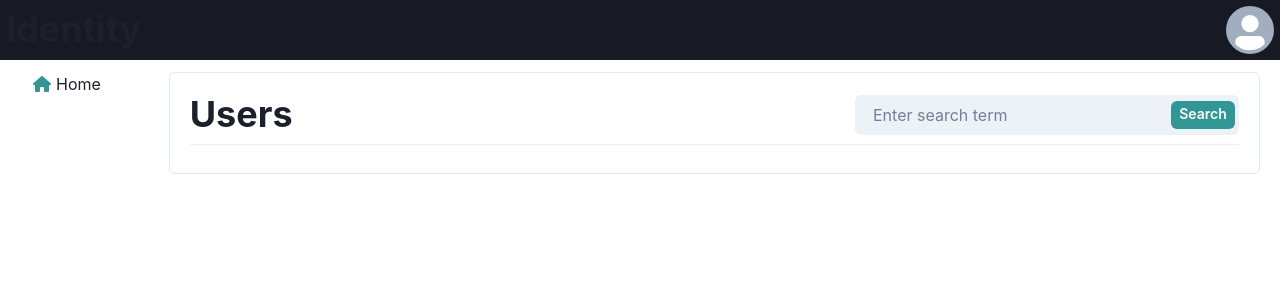
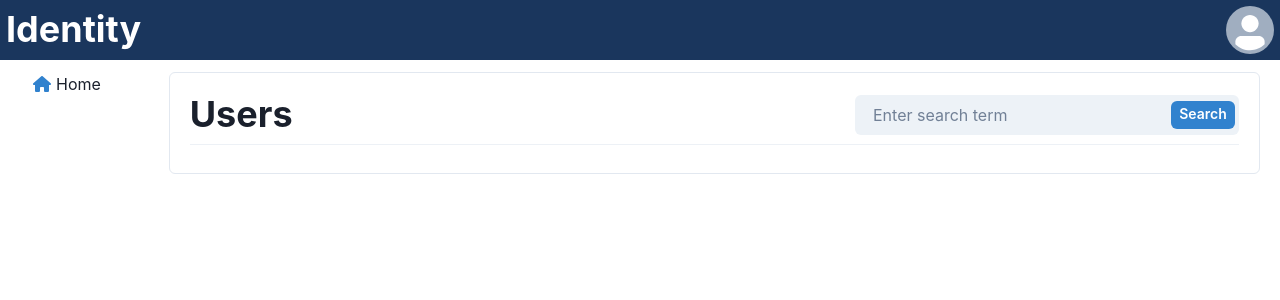
Before and after one commit to iainworkman/identity, a React (Create React App) app in the folder ui/: page /users in a window 1280 px wide. Shown: the top 300 px of the page. Built offline with nearby package versions, Linux system fonts and the light colour scheme; no server answers.

Commit message:
Theme tweaks

```diff
--- a/ui/src/Components/DataTable.tsx
+++ b/ui/src/Components/DataTable.tsx
@@ -64,9 +64,9 @@ const DataTable = (props: DataTableProps) => {
                                         <Tr key={row[keyField]}>
                                             {columns.filter(column => isColumnVisible(column)).map(column => <Td key={`${row[keyField]}${column.key}`}>{row[column.key]}</Td>)}
                                             {(onViewClicked !== undefined || onEditClicked !== undefined || onDeleteClicked!== undefined) && <Td width='1'>
-                                                {onViewClicked !== undefined &&  <IconButton marginRight='1' size='sm' aria-label='View' onClick={() => onViewClicked(row)} icon={<FontAwesomeIcon icon={faEye}/>} />}
-                                                {onEditClicked !== undefined && <IconButton marginRight='1' size='sm' aria-label='Edit' onClick={onEditClicked} icon={<FontAwesomeIcon icon={faPencil}/>} />}
-                                                {onDeleteClicked !== undefined && <IconButton marginRight='1' size='sm' aria-label='Edit' onClick={onDeleteClicked} icon={<FontAwesomeIcon icon={faTrash}/>} />}
+                                                {onViewClicked !== undefined &&  <IconButton marginRight='1' size='sm' aria-label='View' colorScheme='brand' variant='outline' onClick={() => onViewClicked(row)} icon={<FontAwesomeIcon icon={faEye}/>} />}
+                                                {onEditClicked !== undefined && <IconButton marginRight='1' size='sm' aria-label='Edit' colorScheme='brand' variant='outline' onClick={onEditClicked} icon={<FontAwesomeIcon icon={faPencil}/>} />}
+                                                {onDeleteClicked !== undefined && <IconButton marginRight='1' size='sm' aria-label='Edit' colorScheme='brand' variant='outline' onClick={onDeleteClicked} icon={<FontAwesomeIcon icon={faTrash}/>} />}
                                             </Td>}
                                         </Tr>
                                     ))}
@@ -76,7 +76,7 @@ const DataTable = (props: DataTableProps) => {
                     </>
                 ) : (
                     <Flex justifyContent='center' alignItems='center'>
-                        <Spinner color='teal.500' size='xl'/>
+                        <Spinner color='brand.500' size='xl'/>
                     </Flex>
                 )}
         </Box>
--- a/ui/src/Components/DomainDetailModal.tsx
+++ b/ui/src/Components/DomainDetailModal.tsx
@@ -37,7 +37,7 @@ const DomainDetailModal = (props: DomainDetailModalProps) => {
                     <DetailField fieldName={'Bind User DN'} fieldValue={domain.bind_user_dn} />
                 </ModalBody>
                 <ModalFooter>
-                    <Button colorScheme='teal' mr={3} onClick={onClose}>
+                    <Button colorScheme='brand' mr={3} onClick={onClose}>
                         Close
                     </Button>
                 </ModalFooter>
--- a/ui/src/Components/Paginator.tsx
+++ b/ui/src/Components/Paginator.tsx
@@ -16,7 +16,7 @@ const Paginator = (props: PaginatorProps) => {
         <HStack justifyContent='flex-end' marginTop='2'>
             <IconButton
                 size='sm'
-                colorScheme='teal'
+                colorScheme='brand'
                 aria-label='Call Sage'
                 fontSize='20px'
                 variant='outline'
@@ -29,7 +29,7 @@ const Paginator = (props: PaginatorProps) => {
             </Box>
             <IconButton
                 size='sm'
-                colorScheme='teal'
+                colorScheme='brand'
                 aria-label='Call Sage'
                 fontSize='20px'
                 variant='outline'
--- a/ui/src/Components/SearchInput.tsx
+++ b/ui/src/Components/SearchInput.tsx
@@ -34,7 +34,7 @@ const SearchInput = (props: SearchInputProps) => {
                 variant='filled'
             />
             <InputRightElement width='4.5rem'>
-                <Button h='1.75rem' size='sm' padding='2' colorScheme='teal' onClick={handleSearchClick}>
+                <Button h='1.75rem' size='sm' padding='2' colorScheme='brand' onClick={handleSearchClick}>
                     Search
                 </Button>
             </InputRightElement>
--- a/ui/src/Components/UserDetailModal.tsx
+++ b/ui/src/Components/UserDetailModal.tsx
@@ -33,7 +33,7 @@ const UserDetailModal = (props: UserDetailModalProps) => {
                     <DetailField fieldName={'Email'} fieldValue={user.email}/>
                 </ModalBody>
                 <ModalFooter>
-                    <Button colorScheme='teal' mr={3} onClick={onClose}>
+                    <Button colorScheme='brand' mr={3} onClick={onClose}>
                         Close
                     </Button>
                 </ModalFooter>
--- a/ui/src/Navigation/NavigationMenu.tsx
+++ b/ui/src/Navigation/NavigationMenu.tsx
@@ -42,7 +42,7 @@ const NavigationMenu = (props: NavigationMenuProps) => {
                 menuItem => (
                     <ListItem key={menuItem.name} paddingX='3'>
                         <NavLink to={menuItem.path} style={(state) => state.isActive ? activeStyle : undefined} onClick={onNavClick}>
-                            <ChakraIcon fixedWidth icon={menuItem.icon} color='teal.500' marginRight='1'/>
+                            <ChakraIcon fixedWidth icon={menuItem.icon} color='brand.500' marginRight='1'/>
                             {menuItem.name}
                         </NavLink>
                     </ListItem>
--- a/ui/src/Pages/PageLayout.tsx
+++ b/ui/src/Pages/PageLayout.tsx
@@ -9,7 +9,7 @@ import {
     Hide,
     HStack,
     IconButton,
-    Show,
+    Show, useColorModeValue,
     useDisclosure
 } from "@chakra-ui/react";
 import {faHome, faUser, faUsersRectangle} from "@fortawesome/free-solid-svg-icons";
@@ -47,11 +47,12 @@ const navigationMenuItems : Array<NavigationMenuItem> = [
 function PageLayout() {
 
     const {isOpen, onOpen, onClose} = useDisclosure()
+
     return (
         <>
-            <Box backgroundColor='gray.900' as='header' padding='1.5'>
+            <Box backgroundColor='brand.900' as='header' padding='1.5'>
                 <Flex alignItems='center'  >
-                    <Heading flexGrow='1'>Identity</Heading>
+                    <Heading flexGrow='1' color='white'>Identity</Heading>
                     <Show below='md'>
                         <IconButton aria-label='Navigation Menu' marginRight='2' icon={ <FontAwesomeIcon icon={faBars}/> } onClick={onOpen}/>
                         <Drawer placement='left' onClose={onClose} isOpen={isOpen}>
--- /dev/null
+++ b/ui/src/Themes/DefaultTheme.tsx
@@ -0,0 +1,12 @@
+// 1. Import `extendTheme`
+import { extendTheme } from "@chakra-ui/react"
+
+const defaultTheme = extendTheme({})
+// 2. Call `extendTheme` and pass your custom values
+const theme = extendTheme({
+  colors: {
+    brand: defaultTheme.colors.blue
+  },
+})
+
+export default theme
--- a/ui/src/index.tsx
+++ b/ui/src/index.tsx
@@ -5,13 +5,14 @@ import {RouterProvider} from "react-router-dom";
 import Routes from "./Navigation/Routes";
 import {ChakraProvider} from "@chakra-ui/react";
 import AuthProvider from "./Auth/AuthProvider";
+import DefaultTheme from "./Themes/DefaultTheme";
 
 const root = ReactDOM.createRoot(
     document.getElementById('root') as HTMLElement
 )
 root.render(
     <React.StrictMode>
-        <ChakraProvider>
+        <ChakraProvider theme={DefaultTheme}>
             <AuthProvider>
                 <RouterProvider router={Routes} />
             </AuthProvider>
```
